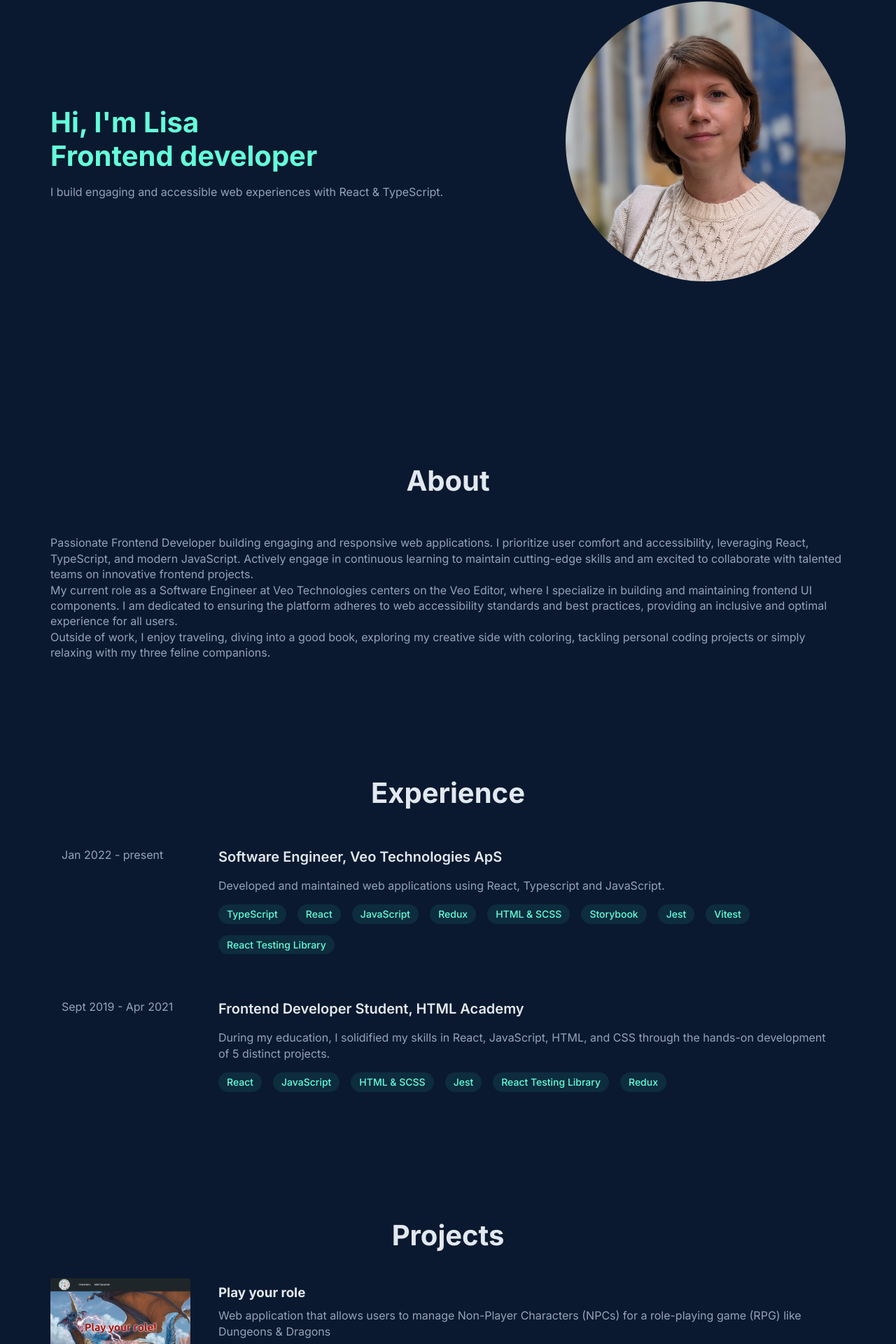
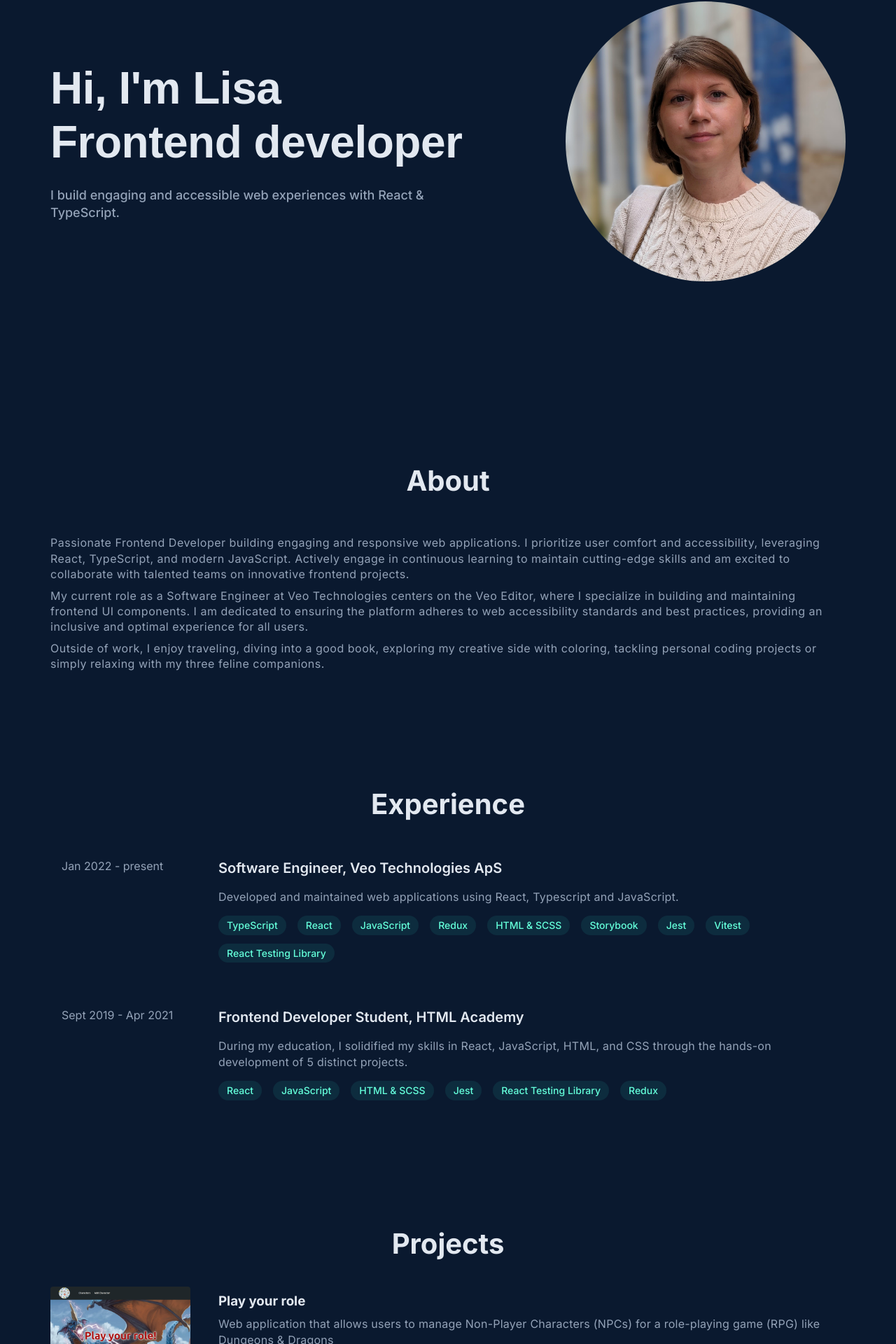
Before and after one commit to ElizabethSh/project-zero, a React (Vite) app: page / in a window 1280 px wide. Shown: the part 238-2158 px from the top of the page at 70% size. Built offline with nearby package versions, Linux system fonts and the light colour scheme.

Commit message:
Update styles related to the font

```diff
--- a/src/pages/about/about.scss
+++ b/src/pages/about/about.scss
@@ -2,4 +2,10 @@
   display: grid;
   gap: 1rem;
   justify-items: center;
+
+  .about__content {
+    display: grid;
+    gap: 0.5rem;
+    letter-spacing: 0.5px;
+  }
 }
--- a/src/pages/expirience/expirience.scss
+++ b/src/pages/expirience/expirience.scss
@@ -49,12 +49,13 @@
 
     .experience__description {
       text-align: left;
+      letter-spacing: 0.25px;
     }
   }
 
   .skills {
     display: flex;
-    gap: 1rem;
+    gap: 0.75rem 1rem;
     flex-wrap: wrap;
 
     .skill {
--- a/src/pages/home/home.scss
+++ b/src/pages/home/home.scss
@@ -5,7 +5,7 @@
   height: calc(100vh - var(--header-height));
   place-content: center;
 
-  @media (max-width: 768px) {
+  @media (max-width: 900px) {
     grid-template-columns: 1fr;
     gap: 3rem;
   }
@@ -22,7 +22,7 @@
       height: 250px;
     }
 
-    @media (max-width: 768px) {
+    @media (max-width: 900px) {
       height: 350px;
       justify-self: center;
       order: -1;
@@ -35,21 +35,32 @@
     flex-wrap: wrap;
     flex-direction: column;
     justify-content: center;
+    gap: 1.5rem;
 
-    @media (max-width: 768px) {
+    @media (max-width: 900px) {
       align-items: center;
     }
   }
 
   .home__title {
+    color: var(--text-color-secondary);
+    font-family: "Montserrat", sans-serif;
     font-size: 2.5rem;
+    letter-spacing: -0.5px;
     line-height: 1.2;
-    color: var(--green);
     margin-bottom: 1rem;
+    margin: 0;
+    font-size: 4rem;
 
-    @media (max-width: 768px) {
+    @media (max-width: 900px) {
       font-size: 2rem;
       text-align: center;
+      font-size: 2rem;
     }
   }
+
+  .home__description {
+    font-size: 1.125rem;
+    font-weight: 500;
+  }
 }
--- a/src/pages/home/index.tsx
+++ b/src/pages/home/index.tsx
@@ -6,7 +6,7 @@ const HomePage: React.FC = () => (
       <h1 className="home__title">
         Hi, I'm Lisa <br /> Frontend developer
       </h1>
-      <p>
+      <p className="home__description">
         I build engaging and accessible web experiences with React & TypeScript.
       </p>
     </div>
--- a/src/pages/projects/index.tsx
+++ b/src/pages/projects/index.tsx
@@ -22,7 +22,7 @@ const ProjectsPage = () => (
             />
             <div className="project__content">
               <h3 className="project_title">{title}</h3>
-              <p>{description}</p>
+              <p className="project_description">{description}</p>
               <ul className="project__technologies technologies">
                 {technologies.map((tech) => (
                   <li className="technologies_item" key={tech}>
--- a/src/pages/projects/projects.scss
+++ b/src/pages/projects/projects.scss
@@ -57,6 +57,10 @@
       margin: 0;
     }
 
+    .project_description {
+      letter-spacing: 0.25px;
+    }
+
     .project__technologies {
       margin-top: auto;
     }
@@ -66,7 +70,7 @@
 .technologies {
   display: flex;
   flex-wrap: wrap;
-  gap: 1rem;
+  gap: 0.75rem 1rem;
 
   .technologies_item {
     @include index.skill;
```
